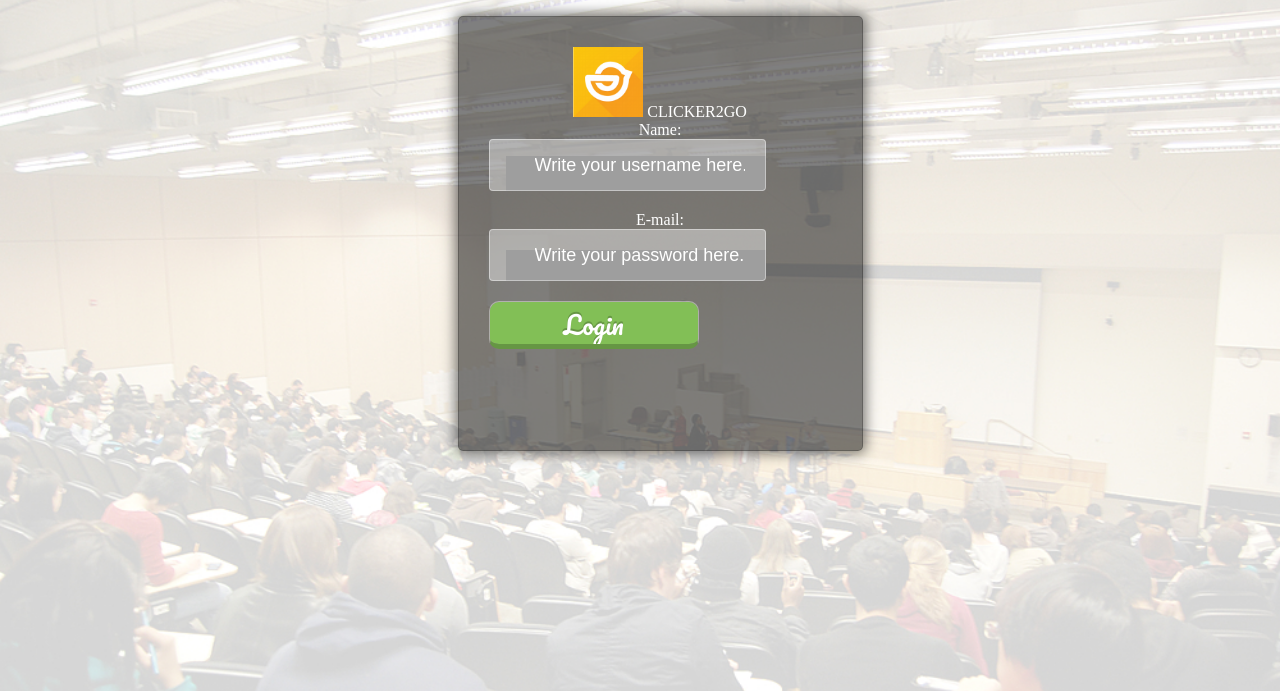
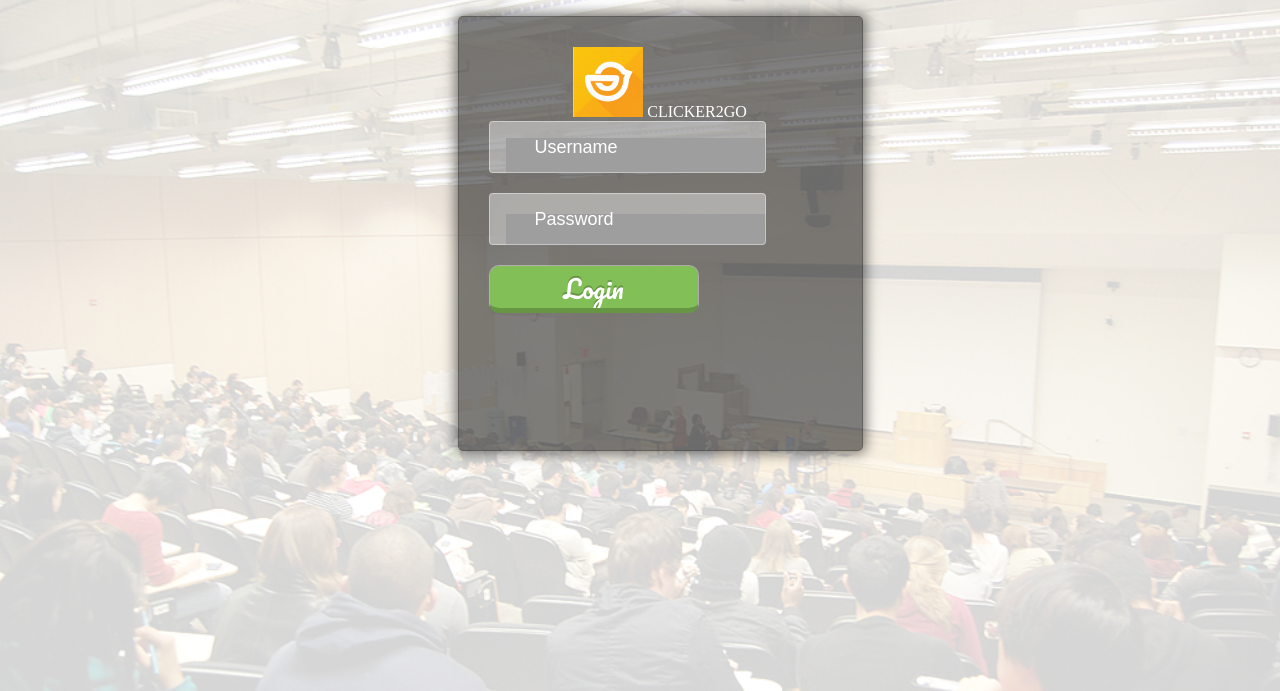
Before and after one commit to iFung5S/Clicker2GO, a PHP site: page /login.php in a window 1280 px wide. Shown: the top 691 px of the page. Run offline with PHP 8.4, Linux system fonts and the light colour scheme; grey boxes are pictures that could not be loaded.

Commit message:
Updated login.php

```diff
--- a/login.php
+++ b/login.php
@@ -9,14 +9,12 @@
 
   <body class="homepage">
   <ul>
-         <form class="white" action="action.php" method="POST">
+         <form class="white" action="login_check.php" method="POST">
 
-            <li> <img class="center" src="logo.png" width="70" height="70" /> CLICKER2GO</li>
+            <li> <img class="center" src="images/logo.png" width="70" height="70" /> CLICKER2GO</li>
             <br>
-            Name:
-		      <input type="text" name="name" placeholder="Write your username here..." class="name" required />
-            E-mail:
-		      <input type="text" name="emailaddress" placeholder="Write your password here..." class="email" type="email" required />
+		      <input type="text" name="username" placeholder="Username" class="name" required />
+		      <input type="password" name="password" placeholder="Password" class="email" required />
 
             <input type="submit" name="submit" class="btn shadow animate green" value="Login" />
 
--- a/style.css
+++ b/style.css
@@ -1,7 +1,7 @@
 /* BACKGROUND FOR HOMEPAGE */
 body.homepage
 {
-  background: url('studentsbg.jpg') no-repeat 50% 50% fixed;
+  background: url('images/studentsbg.jpg') no-repeat 50% 50% fixed;
   background-size: cover;
   -moz-background-size: cover;
   -o-background-size: cover;
```
